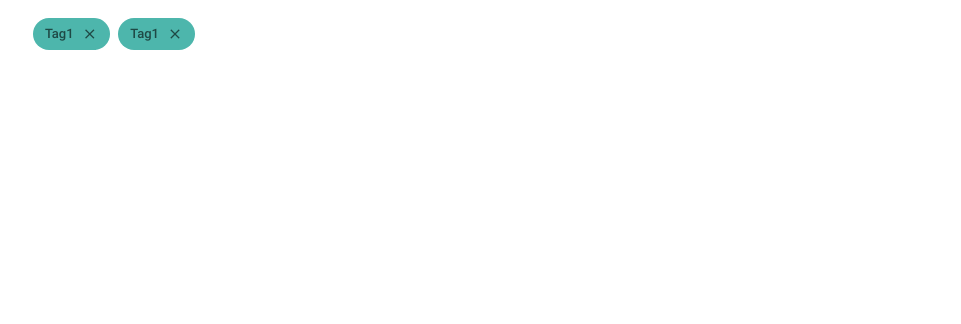
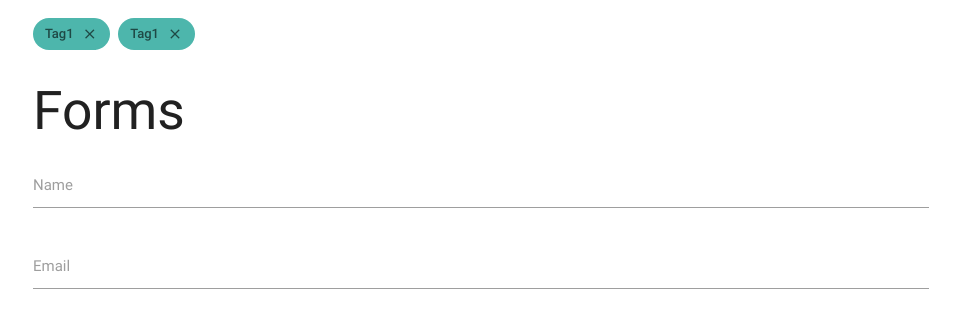
Before and after one commit to jonathanprozzi/materialize-css-cheat-sheet, a website: page app/index.html in a window 1280 px wide. Shown: the part 5185-5509 px from the top of the page, without its empty margins (159-1120 px from the left). Drawn offline with nearby package versions, Linux system fonts and the light colour scheme; files that its build step writes are made by us from their sources.

Commit message:
Added forms

```diff
--- a/app/index.html
+++ b/app/index.html
@@ -288,6 +288,19 @@
       Tag1 <i class="close material-icons">close</i>
     </div>
 
+    <!-- forms -->
+    <h2>Forms</h2>
+    <form>
+      <div class="input-field">
+        <input type="text" id="name">
+        <label for="name" class="active">Name</label>
+      </div>
+      <div class="input-field">
+        <input type="email" id="email" class="validate">
+        <label for="name" class="active">Email</label>
+      </div>
+    </form>
+
 
 
   </div> <!-- end container-->
```
